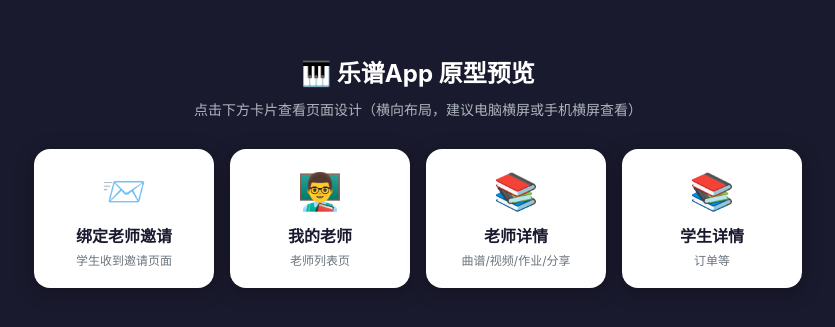
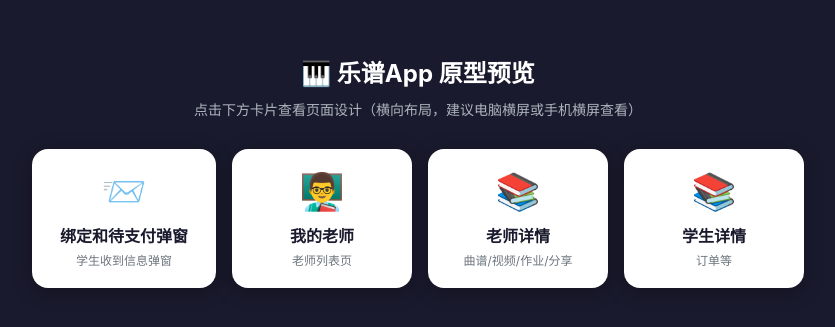
Before and after one commit to fangzl112866-cell/music-app-preview, a plain HTML site: page index.html in a window 1280 px wide. Shown: the part 229-556 px from the top of the page, without its empty margins (222-1057 px from the left). Drawn offline with Linux system fonts and the light colour scheme.

Commit message:
更改弹窗待支付

```diff
--- a/index.html
+++ b/index.html
@@ -35,10 +35,10 @@
   <div class="desc">点击下方卡片查看页面设计（横向布局，建议电脑横屏或手机横屏查看）</div>
 
   <div class="pages">
-    <a href="bind-teacher-invite.html" class="page-card">
+    <a href="my-profile.html" class="page-card">
       <div class="page-icon">📨</div>
-      <div class="page-title">绑定老师邀请</div>
-      <div class="page-desc">学生收到邀请页面</div>
+      <div class="page-title">绑定和待支付弹窗</div>
+      <div class="page-desc">学生收到信息弹窗</div>
     </a>
 
     <a href="my-teachers.html" class="page-card">
```
